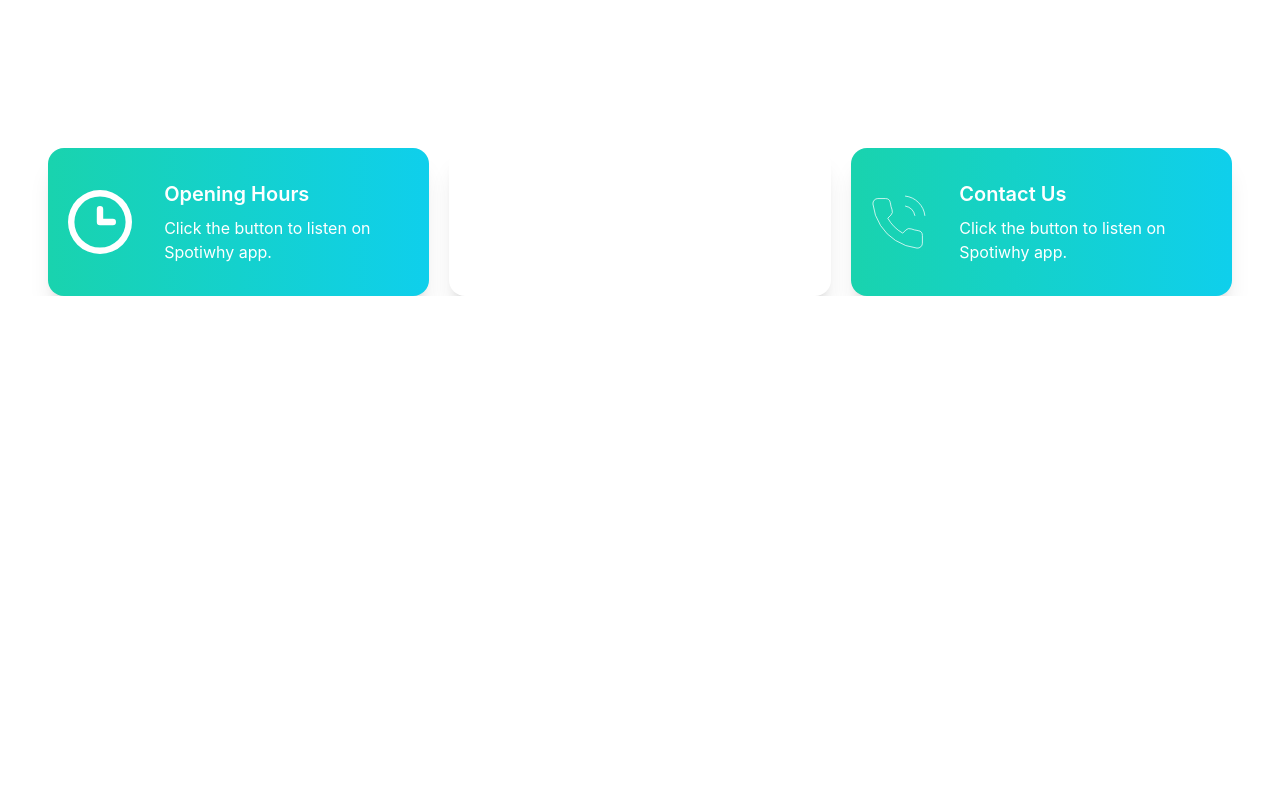
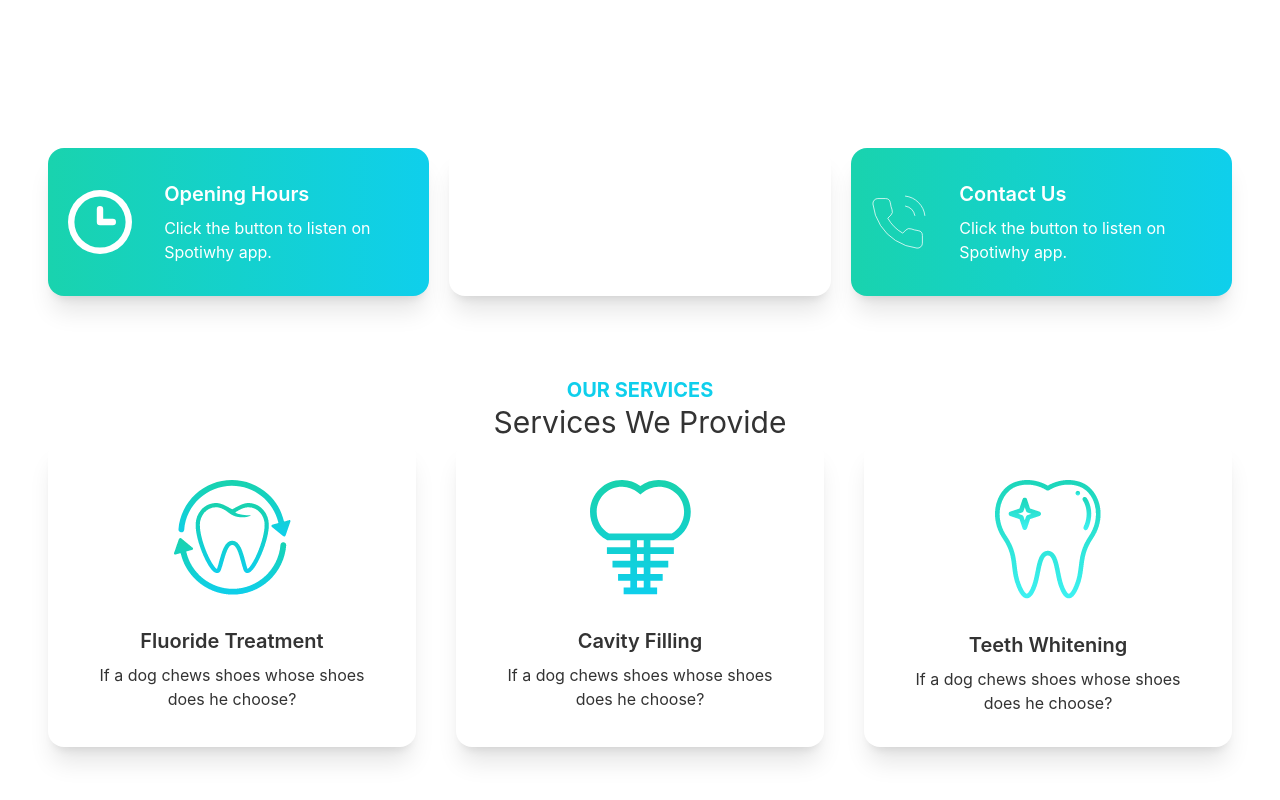
Before and after one commit to Misrat121/doctor-portal, a React (Create React App) app: page / in a window 1280 px wide. Shown: the part 716-1516 px from the top of the page. Before the commit the page ends 1012 px from the top, so only its background shows below. Built offline with nearby package versions, Linux system fonts and the light colour scheme.

Commit message:
services section done

```diff
--- a/src/Pages/Home/Banner.js
+++ b/src/Pages/Home/Banner.js
@@ -2,7 +2,7 @@ import React from "react";
 import Chair from "../../assets/images/chair.png";
 const Banner = () => {
   return (
-    <div class="hero min-h-screen px-12">
+    <div class="hero min-h-screen ">
       <div class="hero-content flex-col lg:flex-row-reverse">
         <img src={Chair} class="max-w-sm rounded-lg shadow-2xl" />
         <div>
--- a/src/Pages/Home/Home.js
+++ b/src/Pages/Home/Home.js
@@ -1,12 +1,14 @@
 import React from "react";
 import Banner from "./Banner";
 import Info from "./Info";
+import Services from "./Services";
 
 const Home = () => {
   return (
-    <div>
+    <div className="px-12">
       <Banner></Banner>
       <Info></Info>
+      <Services></Services>
     </div>
   );
 };
--- a/src/Pages/Home/Info.js
+++ b/src/Pages/Home/Info.js
@@ -6,7 +6,7 @@ import phone from "../../assets/icons/phone.svg";
 
 const Info = () => {
   return (
-    <div className="grid grid-cols-1 lg:grid-cols-3 gap-5 px-12">
+    <div className="grid grid-cols-1 lg:grid-cols-3 gap-5">
       <InfoCard
         cardTitle="Opening Hours"
         bgClass="bg-gradient-to-r from-secondary to-primary"
--- /dev/null
+++ b/src/Pages/Home/Service.js
@@ -0,0 +1,17 @@
+import React from "react";
+
+const Service = ({ service }) => {
+  return (
+    <div class="card lg:max-w-lg bg-base-100 shadow-xl">
+      <figure class="px-10 pt-10">
+        <img src={service.img} alt="Shoes" class="rounded-xl" />
+      </figure>
+      <div class="card-body items-center text-center">
+        <h2 class="card-title">{service.name}</h2>
+        <p>If a dog chews shoes whose shoes does he choose?</p>
+      </div>
+    </div>
+  );
+};
+
+export default Service;
--- /dev/null
+++ b/src/Pages/Home/Services.js
@@ -0,0 +1,45 @@
+import React from "react";
+import fluoride from "../../assets/images/fluoride.png";
+import whitening from "../../assets/images/whitening.png";
+import cavity from "../../assets/images/cavity.png";
+import Service from "./Service";
+
+const Services = () => {
+  const services = [
+    {
+      _id: 1,
+      name: "Fluoride Treatment",
+      description: "",
+      img: fluoride,
+    },
+    {
+      _id: 2,
+      name: "Cavity Filling",
+      description: "",
+      img: cavity,
+    },
+    {
+      _id: 3,
+      name: "Teeth Whitening",
+      description: "",
+      img: whitening,
+    },
+  ];
+  return (
+    <div className="my-20">
+      <div className="text-center">
+        <h3 className="text-primary text-xl font-bold uppercase">
+          Our Services
+        </h3>
+        <h2 className="text-3xl"> Services We Provide</h2>
+      </div>
+      <div className="grid sm: grid-cols-1 md:grid-cols-2 lg:grid-cols-3 gap-10">
+        {services.map((service) => (
+          <Service key={service._id} service={service}></Service>
+        ))}
+      </div>
+    </div>
+  );
+};
+
+export default Services;
```
